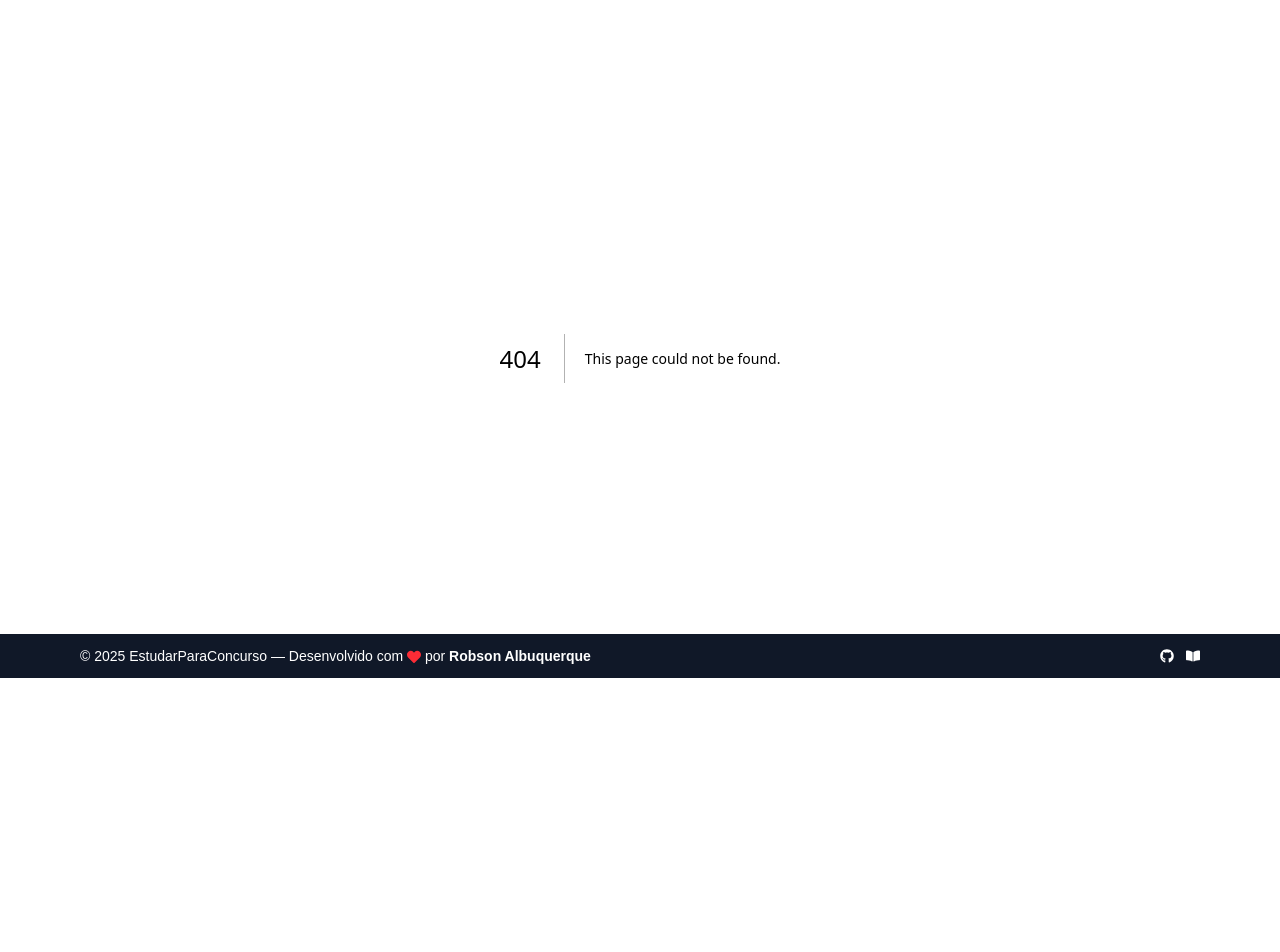
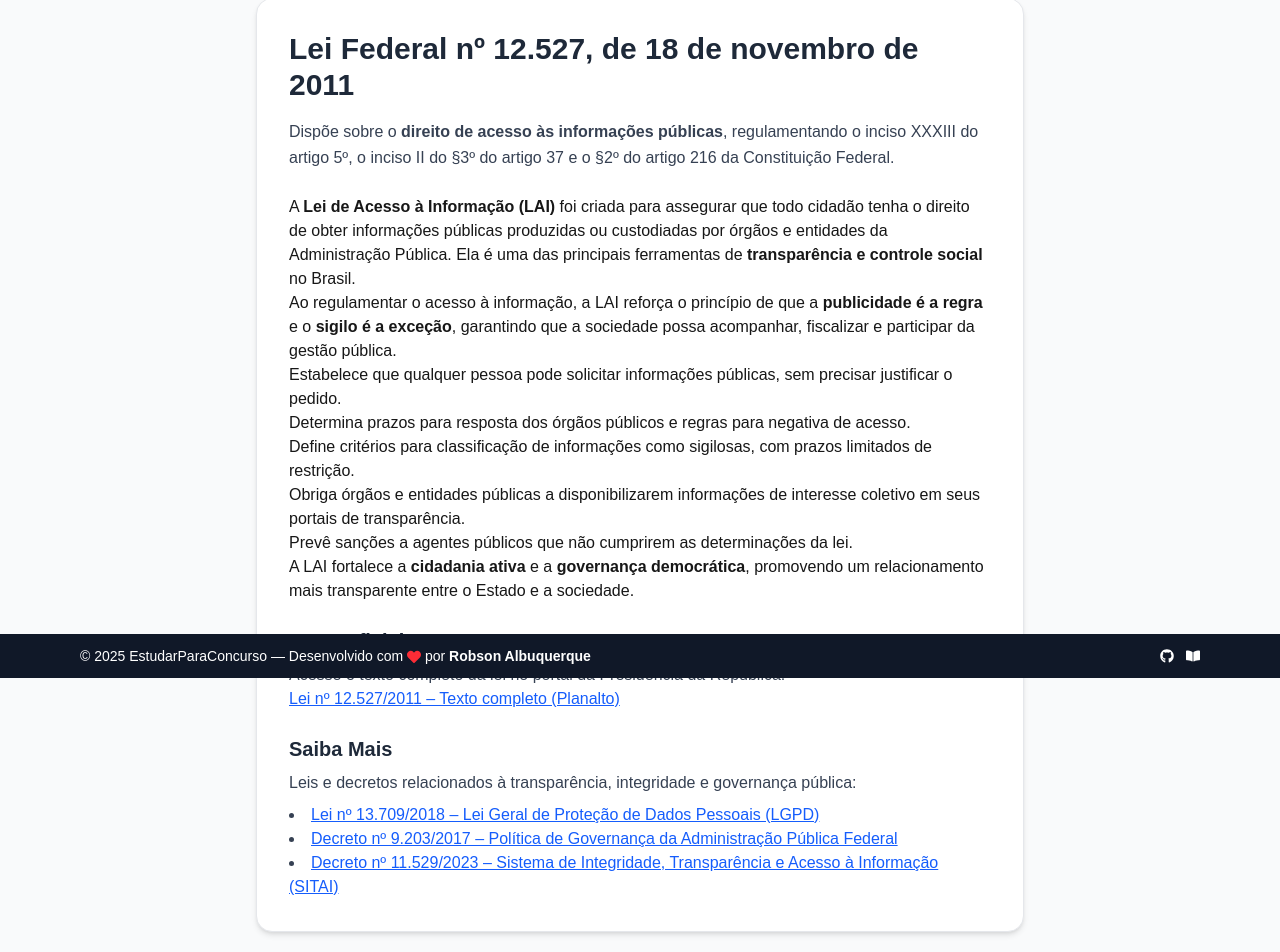
Before and after one commit to robsonalbuquerquedev/estudarparaconcurso, a Next.js app: page /lei-federal-n-12527 in a window 1280 px wide. Before the commit this address had no page. Shown: the part 122-1074 px from the top of the page. Before the commit the page ends 944 px from the top, so only its background shows below. Built offline with nearby package versions, Linux system fonts and the light colour scheme.

Commit message:
feat: adicionar nova rota lei-lei-federal-n-12527

```diff
--- /dev/null
+++ b/app/lei-federal-n-12527/page.tsx
@@ -0,0 +1,116 @@
+"use client";
+
+import { motion } from "framer-motion";
+
+export default function LeiFederal12527() {
+    return (
+        <section className="p-6 md:p-10 bg-gray-50 min-h-screen">
+            <motion.div
+                initial={{ opacity: 0, y: 20 }}
+                animate={{ opacity: 1, y: 0 }}
+                transition={{ duration: 0.6 }}
+                className="max-w-3xl mx-auto bg-white p-8 rounded-2xl shadow-md border border-gray-200"
+            >
+                <h1 className="text-2xl md:text-3xl font-bold text-gray-800 mb-4">
+                    Lei Federal nº 12.527, de 18 de novembro de 2011
+                </h1>
+
+                <p className="text-gray-700 mb-6 leading-relaxed">
+                    Dispõe sobre o <strong>direito de acesso às informações públicas</strong>,
+                    regulamentando o inciso XXXIII do artigo 5º, o inciso II do §3º do artigo 37 e o §2º do artigo 216 da Constituição Federal.
+                </p>
+
+                <article className="prose prose-gray mb-6">
+                    <p>
+                        A <strong>Lei de Acesso à Informação (LAI)</strong> foi criada para assegurar que todo cidadão tenha o direito
+                        de obter informações públicas produzidas ou custodiadas por órgãos e entidades da Administração Pública.
+                        Ela é uma das principais ferramentas de <strong>transparência e controle social</strong> no Brasil.
+                    </p>
+
+                    <p>
+                        Ao regulamentar o acesso à informação, a LAI reforça o princípio de que a <strong>publicidade é a regra</strong> e o <strong>sigilo é a exceção</strong>, garantindo que a sociedade possa acompanhar, fiscalizar e participar
+                        da gestão pública.
+                    </p>
+
+                    <ul>
+                        <li>
+                            Estabelece que qualquer pessoa pode solicitar informações públicas, sem precisar justificar o pedido.
+                        </li>
+                        <li>
+                            Determina prazos para resposta dos órgãos públicos e regras para negativa de acesso.
+                        </li>
+                        <li>
+                            Define critérios para classificação de informações como sigilosas, com prazos limitados de restrição.
+                        </li>
+                        <li>
+                            Obriga órgãos e entidades públicas a disponibilizarem informações de interesse coletivo em seus portais de transparência.
+                        </li>
+                        <li>
+                            Prevê sanções a agentes públicos que não cumprirem as determinações da lei.
+                        </li>
+                    </ul>
+
+                    <p>
+                        A LAI fortalece a <strong>cidadania ativa</strong> e a <strong>governança democrática</strong>, promovendo
+                        um relacionamento mais transparente entre o Estado e a sociedade.
+                    </p>
+                </article>
+
+                <section className="mb-6">
+                    <h2 className="text-xl font-semibold text-gray-800 mb-2">Texto oficial</h2>
+                    <p className="text-gray-700">
+                        Acesse o texto completo da lei no portal da Presidência da República:
+                        <br />
+                        <a
+                            href="https://www.planalto.gov.br/ccivil_03/_ato2011-2014/2011/lei/L12527.htm"
+                            target="_blank"
+                            rel="noopener noreferrer"
+                            className="text-blue-600 underline"
+                        >
+                            Lei nº 12.527/2011 – Texto completo (Planalto)
+                        </a>
+                    </p>
+                </section>
+
+                <section>
+                    <h2 className="text-xl font-semibold text-gray-800 mb-2">Saiba Mais</h2>
+                    <p className="text-gray-700 mb-2">
+                        Leis e decretos relacionados à transparência, integridade e governança pública:
+                    </p>
+                    <ul className="text-gray-700 list-disc list-inside">
+                        <li>
+                            <a
+                                href="https://www.planalto.gov.br/ccivil_03/_ato2015-2018/2018/lei/L13709.htm"
+                                target="_blank"
+                                rel="noopener noreferrer"
+                                className="text-blue-600 underline"
+                            >
+                                Lei nº 13.709/2018 – Lei Geral de Proteção de Dados Pessoais (LGPD)
+                            </a>
+                        </li>
+                        <li>
+                            <a
+                                href="https://www.planalto.gov.br/ccivil_03/_ato2015-2018/2017/decreto/d9203.htm"
+                                target="_blank"
+                                rel="noopener noreferrer"
+                                className="text-blue-600 underline"
+                            >
+                                Decreto nº 9.203/2017 – Política de Governança da Administração Pública Federal
+                            </a>
+                        </li>
+                        <li>
+                            <a
+                                href="https://www.planalto.gov.br/ccivil_03/_ato2023-2026/2023/decreto/D11529.htm"
+                                target="_blank"
+                                rel="noopener noreferrer"
+                                className="text-blue-600 underline"
+                            >
+                                Decreto nº 11.529/2023 – Sistema de Integridade, Transparência e Acesso à Informação (SITAI)
+                            </a>
+                        </li>
+                    </ul>
+                </section>
+            </motion.div>
+        </section>
+    );
+}
```
